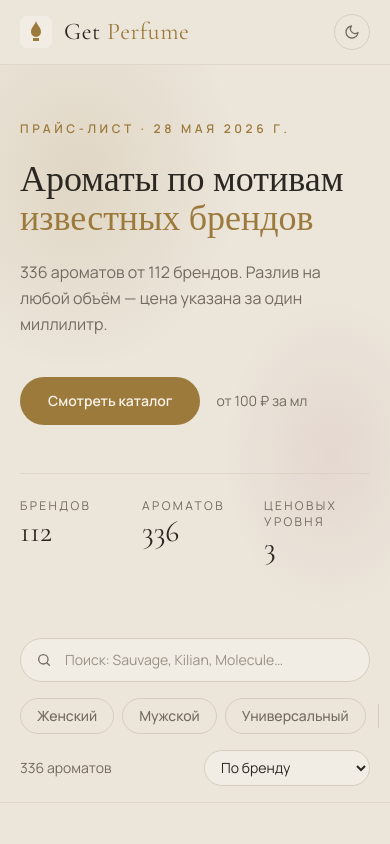
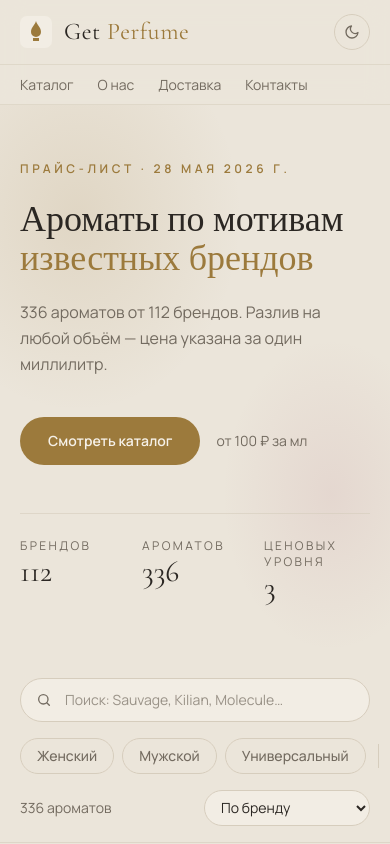
Before and after one commit to Ibrahim0924/get-perfume, a React (Vite) app: page / in a window 390 px wide. Shown: the top 844 px of the page. Built offline with nearby package versions, Linux system fonts and the light colour scheme.

Commit message:
Mobile nav row under header

```diff
--- a/src/widgets/Header.tsx
+++ b/src/widgets/Header.tsx
@@ -31,6 +31,15 @@ export function Header({ onNavigate }: Props) {
           <ThemeToggle />
         </div>
       </Container>
+      <nav
+        className="-mb-px flex items-center gap-6 overflow-x-auto border-t border-line/60 px-5 py-2.5 text-sm text-muted [scrollbar-width:none] sm:hidden [&::-webkit-scrollbar]:hidden"
+        aria-label="Навигация"
+      >
+        <a className="shrink-0" href="#catalog" onClick={go('catalog')}>Каталог</a>
+        <a className="shrink-0" href="#about" onClick={go('about')}>О нас</a>
+        <a className="shrink-0" href="#delivery" onClick={go('delivery')}>Доставка</a>
+        <a className="shrink-0" href="#contacts" onClick={go('contacts')}>Контакты</a>
+      </nav>
     </header>
   );
 }
```
